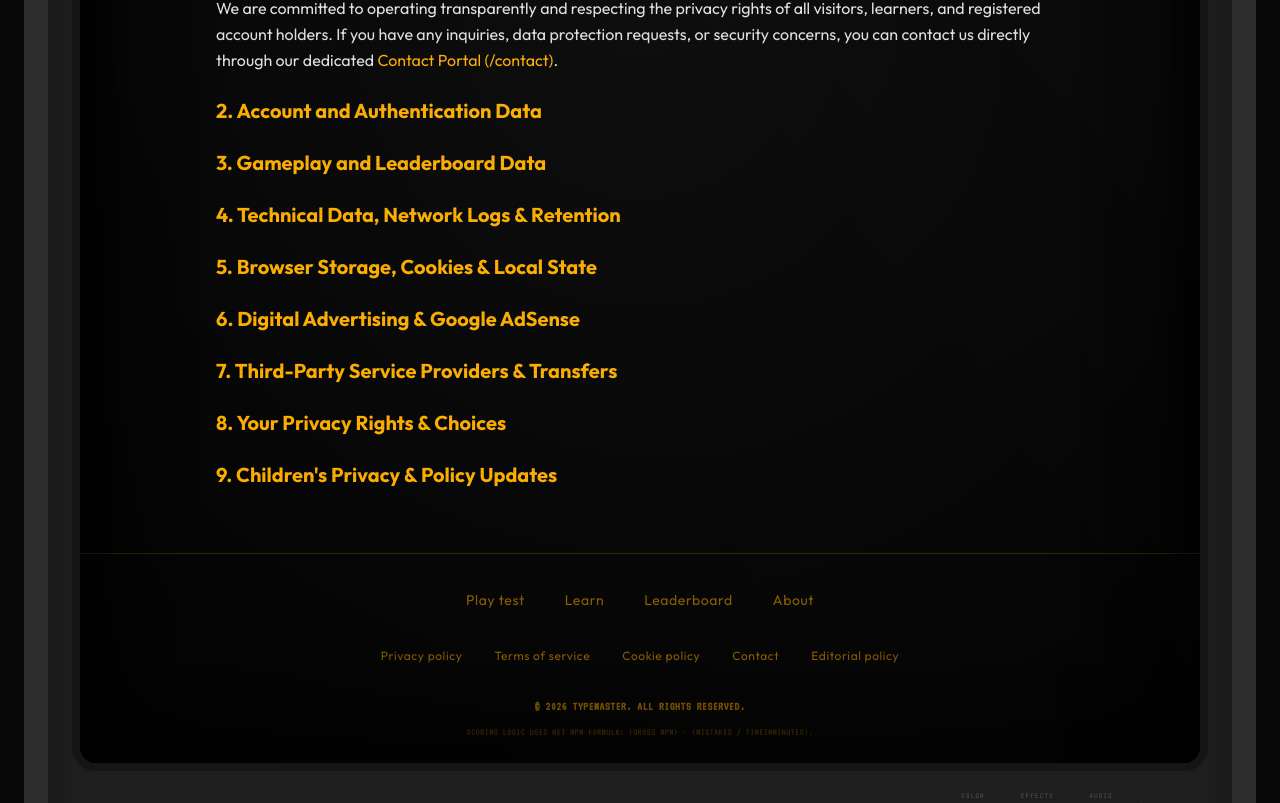
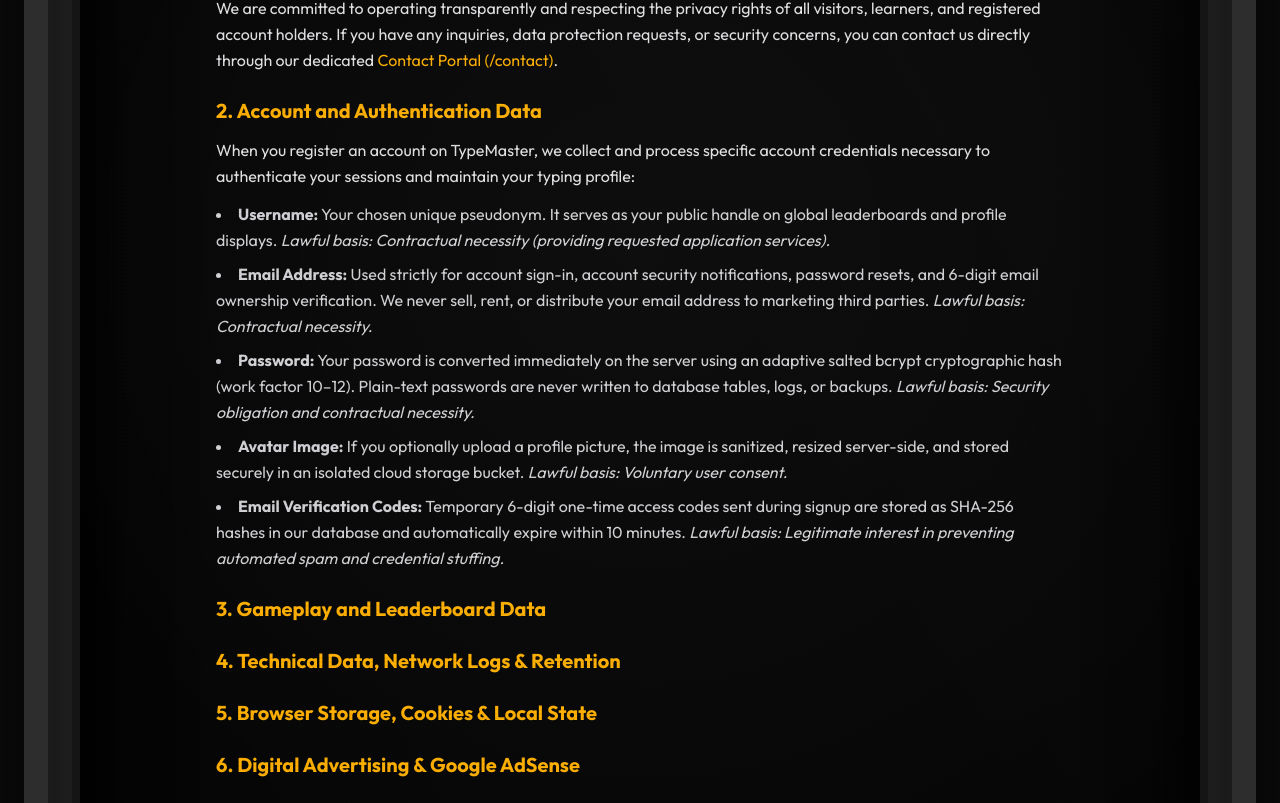
Before and after one commit to RAZAAli901/Typing-Test, a Next.js app: page /privacy in a window 1280 px wide. Shown: the part 797-1600 px from the top of the page. Built offline with nearby package versions, Linux system fonts and the light colour scheme; no server answers.

Commit message:
feat(legal): privacy, account data

```diff
--- a/src/app/privacy/page.tsx
+++ b/src/app/privacy/page.tsx
@@ -48,6 +48,26 @@ export default function PrivacyPage() {
 
       <section id="account-data" className="space-y-3">
         <h2 className="text-xl font-bold text-crt-primary">2. Account and Authentication Data</h2>
+        <p>
+          When you register an account on TypeMaster, we collect and process specific account credentials necessary to authenticate your sessions and maintain your typing profile:
+        </p>
+        <ul className="list-disc list-inside space-y-2 text-zinc-300">
+          <li>
+            <strong>Username:</strong> Your chosen unique pseudonym. It serves as your public handle on global leaderboards and profile displays. <em>Lawful basis: Contractual necessity (providing requested application services).</em>
+          </li>
+          <li>
+            <strong>Email Address:</strong> Used strictly for account sign-in, account security notifications, password resets, and 6-digit email ownership verification. We never sell, rent, or distribute your email address to marketing third parties. <em>Lawful basis: Contractual necessity.</em>
+          </li>
+          <li>
+            <strong>Password:</strong> Your password is converted immediately on the server using an adaptive salted bcrypt cryptographic hash (work factor 10–12). Plain-text passwords are never written to database tables, logs, or backups. <em>Lawful basis: Security obligation and contractual necessity.</em>
+          </li>
+          <li>
+            <strong>Avatar Image:</strong> If you optionally upload a profile picture, the image is sanitized, resized server-side, and stored securely in an isolated cloud storage bucket. <em>Lawful basis: Voluntary user consent.</em>
+          </li>
+          <li>
+            <strong>Email Verification Codes:</strong> Temporary 6-digit one-time access codes sent during signup are stored as SHA-256 hashes in our database and automatically expire within 10 minutes. <em>Lawful basis: Legitimate interest in preventing automated spam and credential stuffing.</em>
+          </li>
+        </ul>
       </section>
 
       <section id="gameplay-data" className="space-y-3">
```
